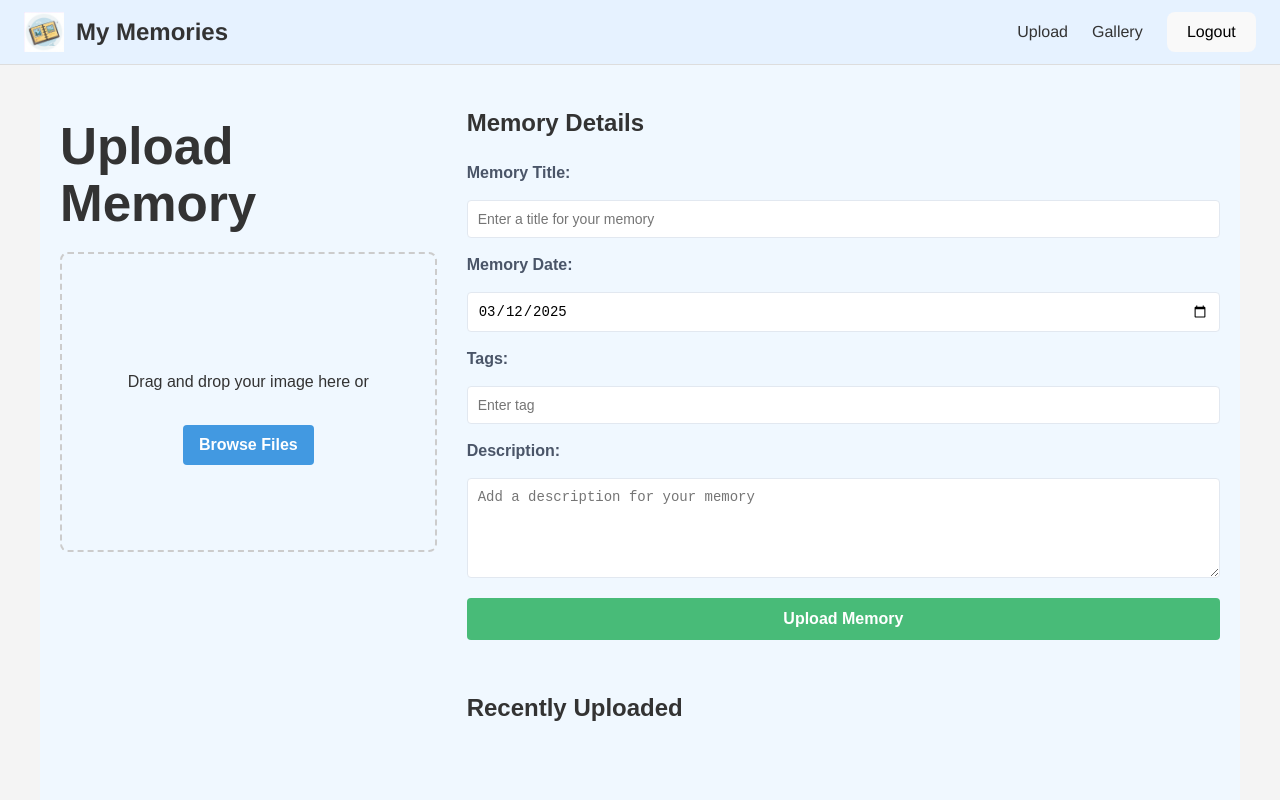
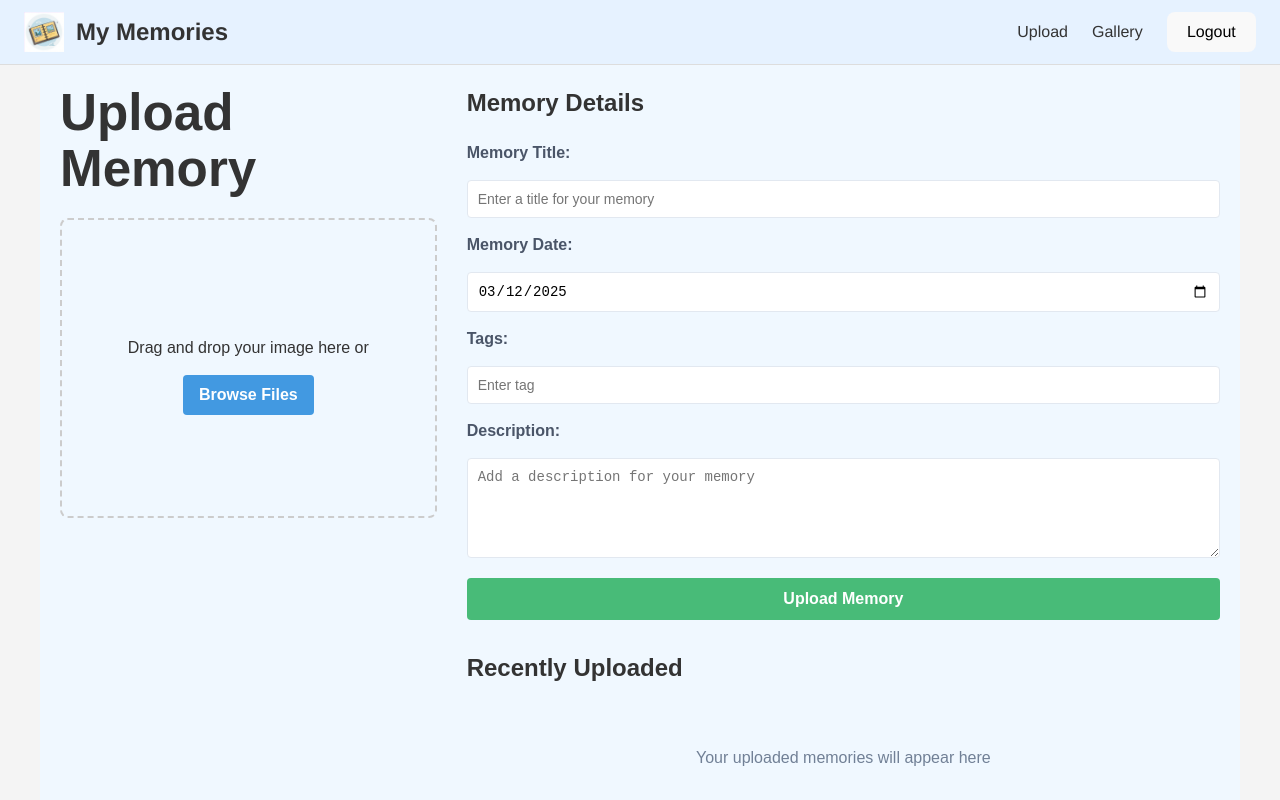
Before and after one commit to farhathaydar7/Haydar_repo, a React (Vite) app in the folder My_Memories/: page /upload in a window 1280 px wide. Built offline with nearby package versions, Linux system fonts and the light colour scheme; sample sign-in values are in the browser's storage.

Commit message:
fixed  ui bugs

```diff
--- a/My_Memories/src/components/Gallery.jsx
+++ b/My_Memories/src/components/Gallery.jsx
@@ -117,7 +117,7 @@ const GalleryComponent = () => {
           <div className="gallery-sidebar">
             <div className="sidebar-header">
               <h2>Name</h2>
-              <p className="pic-count"># of pics</p>
+              {/* <p className="pic-count"># of pics</p> */}
             </div>
             <div className="search-container">
               <input
--- a/My_Memories/src/components/component.css/Gallery.css
+++ b/My_Memories/src/components/component.css/Gallery.css
@@ -15,7 +15,17 @@
 /* Global Reset */
 * {
   box-sizing: border-box;
+  margin: 0;
+  padding: 0;
 }
+
+/* Ensure #root and body take full height */
+html, body, #root {
+  height: 100%;
+  display: flex;
+  flex-direction: column;
+}
+
 
 /* Gallery Container */
 .gallery-container {
@@ -23,8 +33,12 @@
   color: var(--text-color);
   display: flex;
   flex-direction: column;
-  min-height: 100vh;
+  flex-grow: 1;  /* Ensures it fills the parent container */
+  width: 100%;
+  height: 100%;  /* Make sure it stretches fully */
+  overflow-y: auto; /* Enables scrolling if needed */
   background-color: var(--bg-color);
+  padding: 1rem; /* Optional: adds some spacing */
 }
 
 /* Layout: Sidebar & Content */
```
